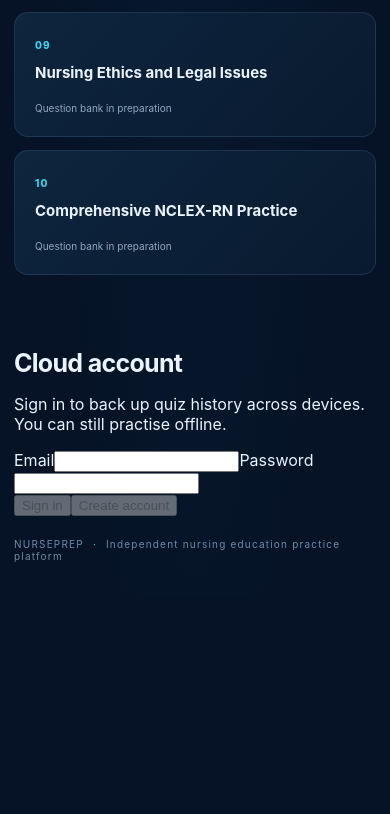
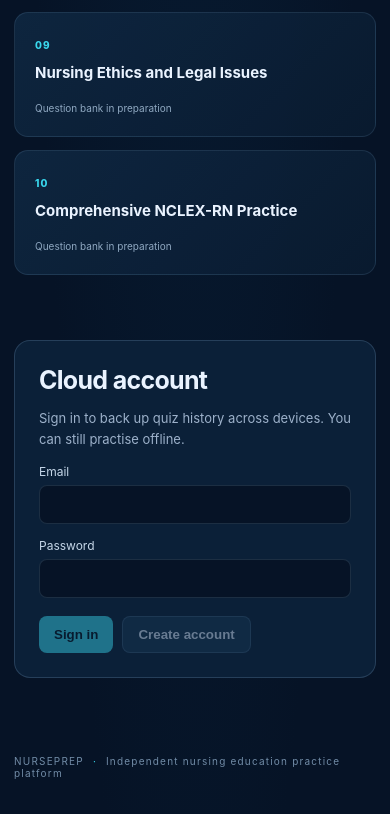
Before and after one commit to raaabeka-create/Licensure-Prep, a React (Vite) app: page / in a window 390 px wide. Shown: the part 1836-2650 px from the top of the page. Before the commit the page ends 2433 px from the top, so only its background shows below. Built offline with nearby package versions, Linux system fonts and the light colour scheme; no server answers.

Commit message:
style: add responsive authentication panel styles

```diff
--- a/src/styles.css
+++ b/src/styles.css
@@ -46,3 +46,15 @@ footer span { color: var(--cyan); padding: 0 5px; }
   .subject-grid { grid-template-columns: 1fr; }
   .section-heading { align-items: start; flex-direction: column; }
 }
+
+
+.auth-panel { max-width: 520px; margin: 0 auto 55px; padding: 24px; border: 1px solid #8ab7dc35; border-radius: 16px; background: #0b2038; }
+.auth-panel h2 { margin-top: 0; }
+.auth-panel > p, .auth-note { color: var(--muted); font-size: 13px; line-height: 1.6; }
+.auth-panel label { display: block; margin-top: 14px; color: #c5d6e8; font-size: 12px; }
+.auth-panel input { display: block; width: 100%; margin-top: 6px; padding: 11px 12px; color: #eaf3ff; background: #061326; border: 1px solid #7699b533; border-radius: 8px; outline-color: var(--cyan); }
+.auth-actions { display: flex; flex-wrap: wrap; gap: 9px; margin-top: 18px; }
+.auth-actions button { padding: 10px 15px; color: #041726; background: var(--cyan); border: 0; border-radius: 8px; font-weight: 700; cursor: pointer; }
+.auth-actions button.secondary { color: #d9eaff; background: #183754; border: 1px solid #7ca9ce44; }
+.auth-actions button:disabled { opacity: .45; cursor: not-allowed; }
+.auth-message { color: var(--cyan) !important; }
```
